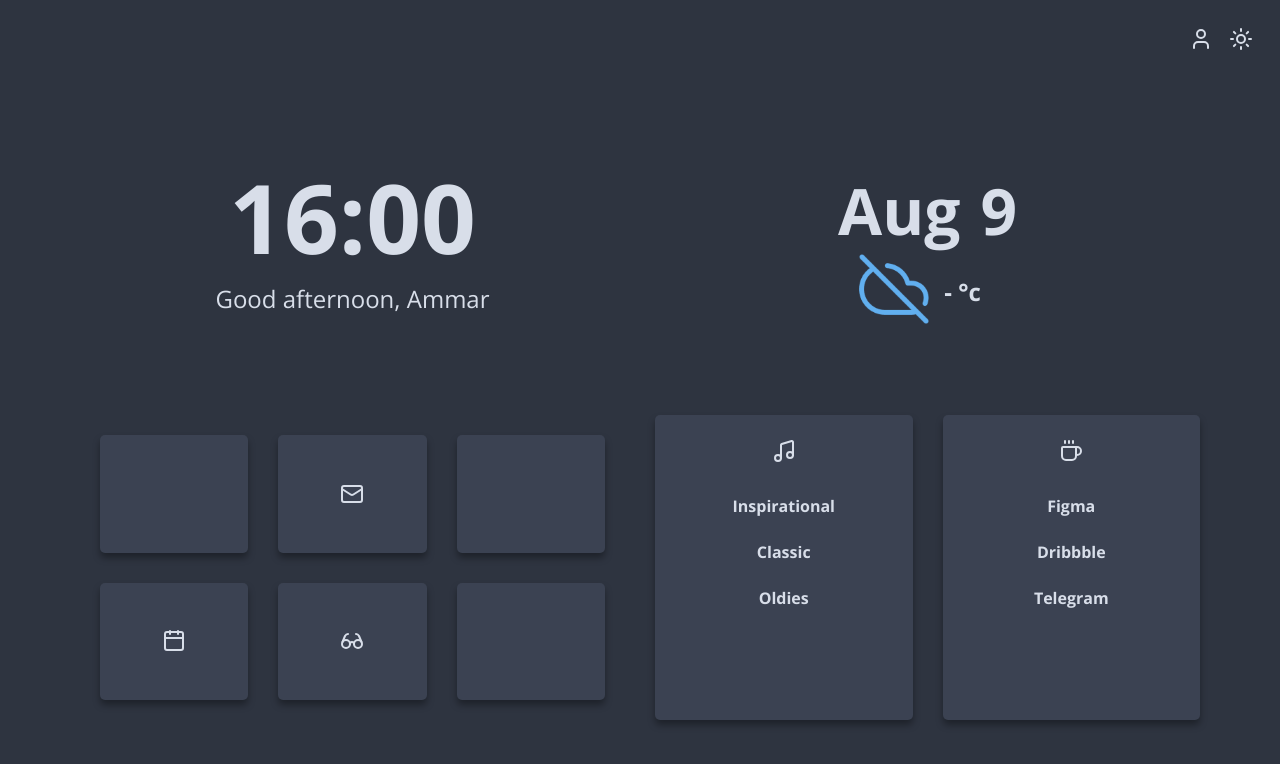
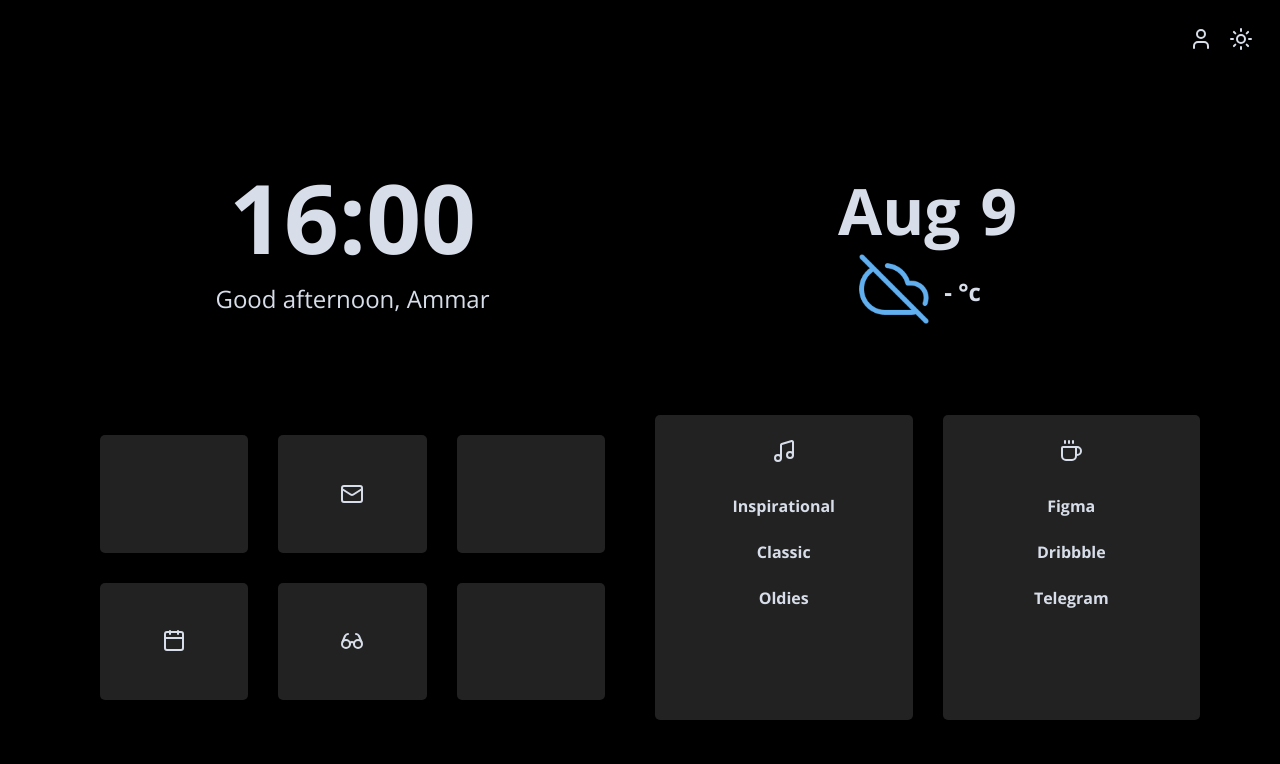
Before and after one commit to AmmarRex/Pento, a website: page index.html in a window 1280 px wide. Both pictures are taken after a click on the button 1241 px from the left and 40 px from the top of the page. Drawn offline with nearby package versions, Linux system fonts and the light colour scheme.

Commit message:
theme change
Theme change

```diff
--- a/app.css
+++ b/app.css
@@ -35,11 +35,11 @@
 
 /* Dark theme  */
 .darktheme {
-  --accent: #5e81ac; /* Hover color */
-  --bg: #2e3440; /* Background color */
-  --sbg: #3b4252; /* Cards color */
+  --accent: #282828; /* Hover color */
+  --bg: #000000; /* Background color */
+  --sbg: #222222; /* Cards color */
   --fg: #d8dee9; /* Foreground color */
-  --sfg: #434c5e; /* Secondary Foreground color */
+  --sfg: #484848; /* Secondary Foreground color */
   --imgcol: linear-gradient(
     rgba(0, 0, 0, 0.85),
     rgba(0, 0, 0, 0.85)
--- a/config.js
+++ b/config.js
@@ -33,10 +33,10 @@ const CONFIG = {
   defaultLongitude: '12.388320',
 
   // Autochange
-  autoChangeTheme: true,
+  autoChangeTheme: false,
 
   // Autochabge by OS
-  changeThemeByOS: false,
+  changeThemeByOS: true,
 
   // Autochange by hour options (24hrs format, string must be in: hh:mm)
   changeThemeByHour: false,
```
